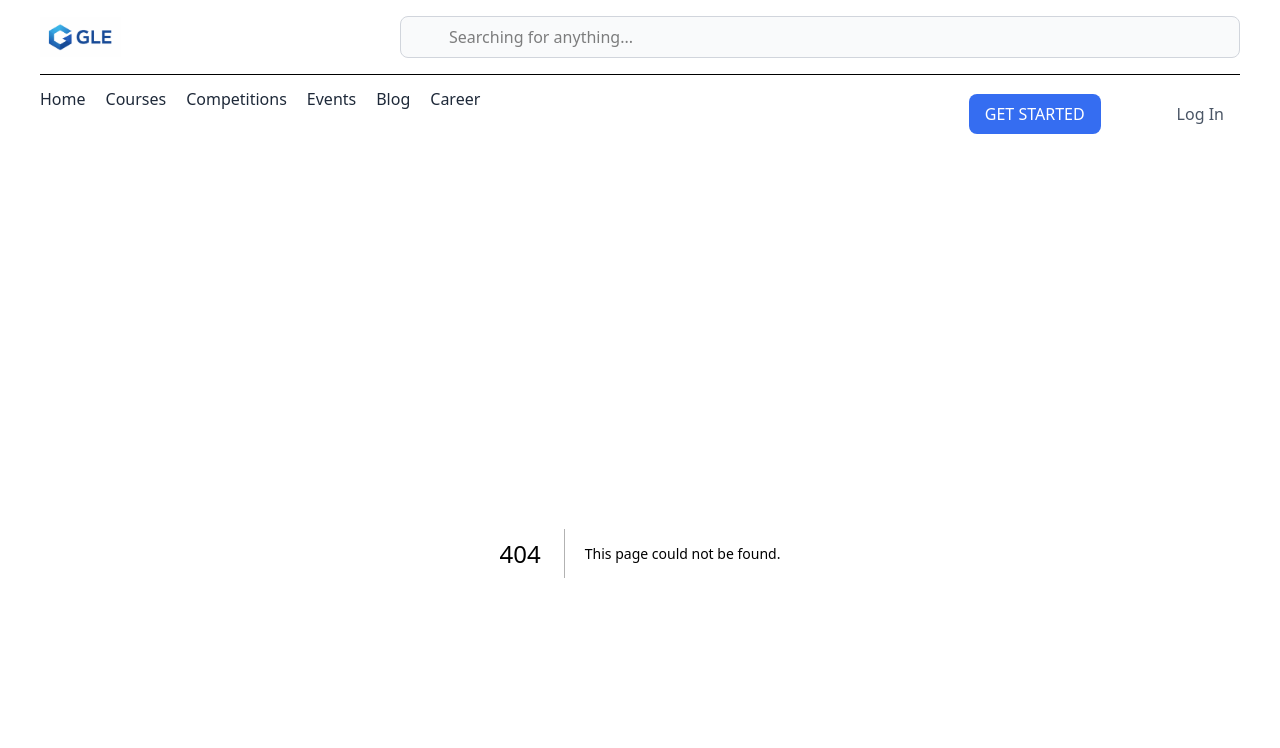
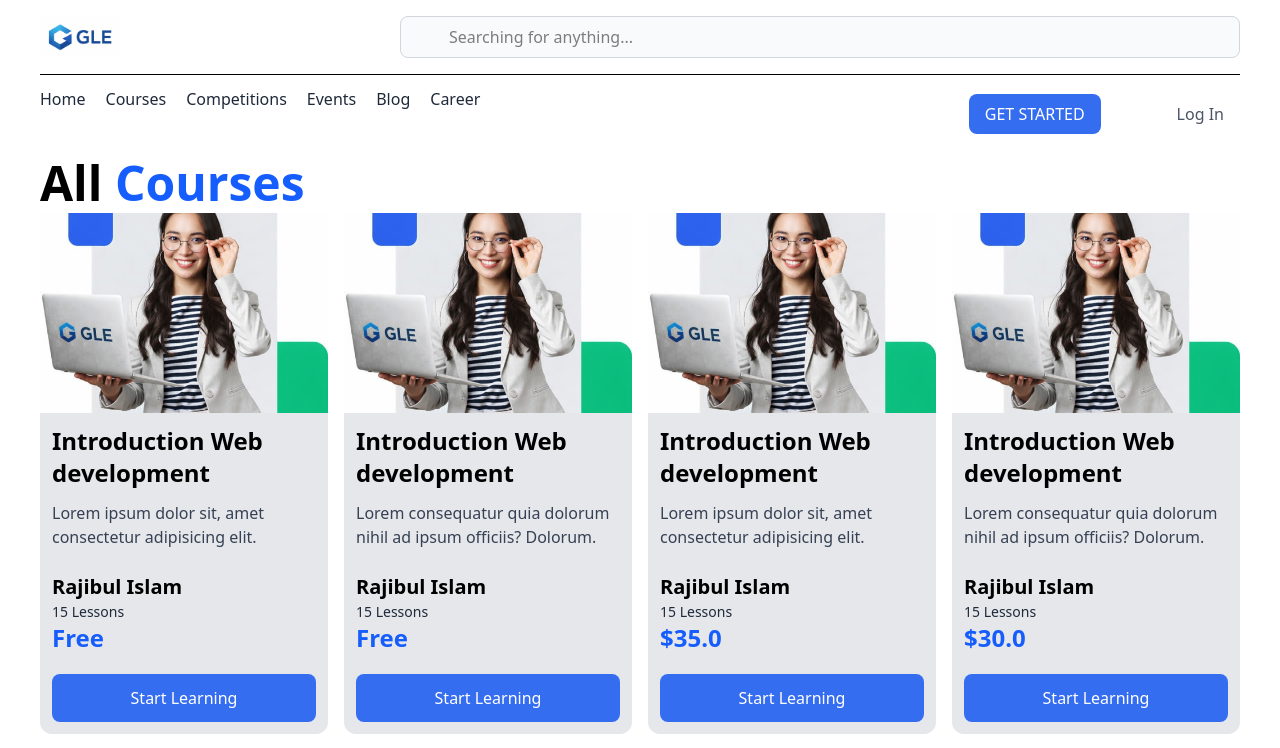
Before and after one commit to rajibulislam60/gle, a Next.js app: page /courses in a window 1280 px wide. Before the commit this address had no page. Shown: the top 748 px of the page. Built offline with nearby package versions, Linux system fonts and the light colour scheme; some icons are missing.

Commit message:
courses area working

```diff
--- /dev/null
+++ b/src/app/courses/CoursesHome.jsx
@@ -0,0 +1,54 @@
+"use client";
+import { useEffect, useState } from "react";
+import Container from "@/container/Container";
+import Data from "@/components/data/Data";
+import Image from "next/image";
+
+export default function CoursesHome() {
+  const [coursesProduct, setCoursesProduct] = useState([]);
+
+  useEffect(() => {
+    Data().then((res) => {
+      setCoursesProduct(res.coursesdata);
+    });
+  }, []);
+
+  return (
+    <div>
+      <Container>
+        <div>
+          <h2 className="text-3xl sm:text-4xl lg:text-5xl font-bold leading-tight">
+            All <span className="text-blue-600">Courses</span>
+          </h2>
+          <div className="grid grid-cols-2 lg:grid-cols-4 gap-4">
+            {coursesProduct.map((item) => (
+              <div className="bg-gray-200 rounded-[12px]" key={item.id}>
+                <Image
+                  className="w-full h-[150px] lg:h-[200px] object-cover"
+                  src={item.image}
+                  alt={item.name}
+                />
+                <div className="p-3">
+                  <h2 className="text-xl lg:text-2xl font-bold">{item.name}</h2>
+                  <p className="text-gray-700 mt-3">{item.description}</p>
+                  <p className="text-[14px] lg:text-xl font-semibold mt-4 lg:mt-6">
+                    {item.teacher}
+                  </p>
+                  <p className="text-[14px] text-gray-800 font-normal">
+                    {item.listen}
+                  </p>
+                  <p className="text-xl lg:text-2xl font-bold text-blue-600">
+                    {item.price}
+                  </p>
+                  <button className="w-full bg-[#356df1] hover:bg-[#031030] text-white text-sm lg:text-base px-5 py-3 rounded-lg duration-300 mt-5">
+                    Start Learning
+                  </button>
+                </div>
+              </div>
+            ))}
+          </div>
+        </div>
+      </Container>
+    </div>
+  );
+}
--- /dev/null
+++ b/src/app/courses/page.js
@@ -0,0 +1,9 @@
+import CoursesHome from "./CoursesHome";
+
+export default function page() {
+  return (
+    <div>
+      <CoursesHome />
+    </div>
+  );
+}
--- a/src/components/Navber.jsx
+++ b/src/components/Navber.jsx
@@ -2,6 +2,8 @@
 import React, { useState } from "react";
 import Container from "./../container/Container";
 import { User, Menu } from "@deemlol/next-icons";
+import Home from "@/app/page";
+import Link from "next/link";
 
 export default function Navber() {
   const [open, setOpen] = useState(false);
@@ -12,12 +14,17 @@ export default function Navber() {
         <div className="flex justify-between items-center py-3">
           <div>
             <ul className="hidden lg:flex gap-5 font-medium">
+              <Link href="/">
                 <li className="text-gray-800 hover:text-gray-950 cursor-pointer">
                   Home
                 </li>
+              </Link>
+              <Link href="/courses">
                 <li className="text-gray-800 hover:text-gray-950 cursor-pointer">
                   Courses
                 </li>
+              </Link>
+
               <li className="text-gray-800 hover:text-gray-950 cursor-pointer">
                 Competitions
               </li>
--- /dev/null
+++ b/src/components/data/Data.jsx
@@ -0,0 +1,61 @@
+import React from "react";
+import CoursesImage1 from "../../images/home-image.png";
+
+const mockCoursesProduct = () => [
+  {
+    id: 1,
+    image: CoursesImage1,
+    name: "Introduction Web development",
+    description: "Lorem ipsum dolor sit, amet consectetur adipisicing elit.",
+    teacher: "Rajibul Islam",
+    listen: "15 Lessons",
+    price: "Free",
+  },
+  {
+    id: 2,
+    image: CoursesImage1,
+    name: "Introduction Web development",
+    description:
+      "Lorem consequatur quia dolorum nihil ad ipsum officiis? Dolorum.",
+    teacher: "Rajibul Islam",
+    listen: "15 Lessons",
+    price: "Free",
+  },
+  {
+    id: 3,
+    image: CoursesImage1,
+    name: "Introduction Web development",
+    description: "Lorem ipsum dolor sit, amet consectetur adipisicing elit.",
+    teacher: "Rajibul Islam",
+    listen: "15 Lessons",
+    price: "$35.0",
+  },
+  {
+    id: 4,
+    image: CoursesImage1,
+    name: "Introduction Web development",
+    description:
+      "Lorem consequatur quia dolorum nihil ad ipsum officiis? Dolorum.",
+    teacher: "Rajibul Islam",
+    listen: "15 Lessons",
+    price: "$30.0",
+  },
+  {
+    id: 5,
+    image: CoursesImage1,
+    name: "Introduction Web development",
+    description: "Lorem ipsum dolor sit, amet consectetur adipisicing elit.",
+    teacher: "Rajibul Islam",
+    listen: "15 Lessons",
+    price: "Free",
+  },
+];
+
+export default function Data() {
+  return new Promise((resolve) => {
+    resolve({
+      success: true,
+      coursesdata: mockCoursesProduct(),
+    });
+  });
+}
--- a/src/components/home/Bannar.jsx
+++ b/src/components/home/Bannar.jsx
@@ -8,6 +8,7 @@ export default function Banner() {
   return (
     <div className="py-12 lg:py-20">
       <Container>
+        <div>
           <div className="grid grid-cols-1 lg:grid-cols-2 gap-10 items-center">
             <div>
               <h1 className="text-3xl sm:text-4xl lg:text-5xl font-bold leading-tight">
@@ -19,9 +20,9 @@ export default function Banner() {
               </h1>
 
               <p className="mt-6 text-gray-600 text-base sm:text-lg">
-              Discover opportunities to grow through quality education, build a
-              successful career, and participate in exciting competitions. Our
-              platform connects students with valuable learning resources,
+                Discover opportunities to grow through quality education, build
+                a successful career, and participate in exciting competitions.
+                Our platform connects students with valuable learning resources,
                 career guidance, and competitive challenges to help them achieve
                 their goals and unlock their full potential.
               </p>
@@ -46,6 +47,10 @@ export default function Banner() {
               />
             </div>
           </div>
+          <p className="uppercase text-center mt-10 lg:mt-16 text-[14px] lg:text-xl text-gray-600 font-medium">
+            MORE THAN 15k CUSTOMERS TRUST GLE
+          </p>
+        </div>
       </Container>
     </div>
   );
--- /dev/null
+++ b/src/components/home/CoursesTitle.jsx
@@ -0,0 +1,5 @@
+import React from "react";
+
+export default function CoursesTitle() {
+  return <div></div>;
+}
```
Lines whose indentation alone changed are shown as unchanged.
